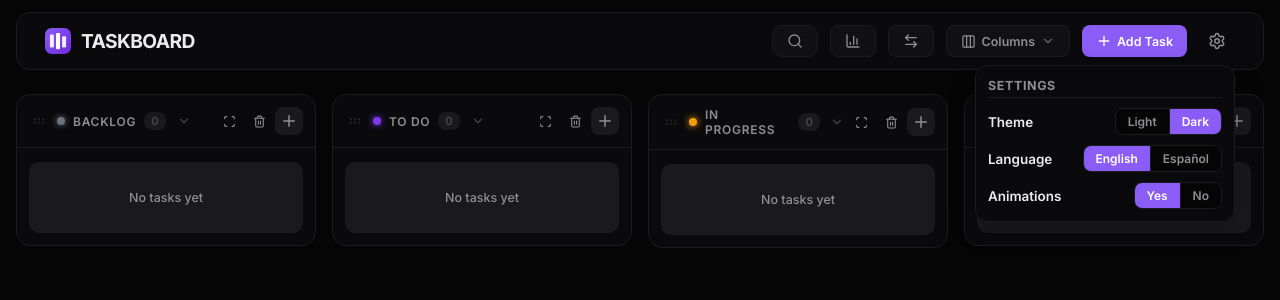
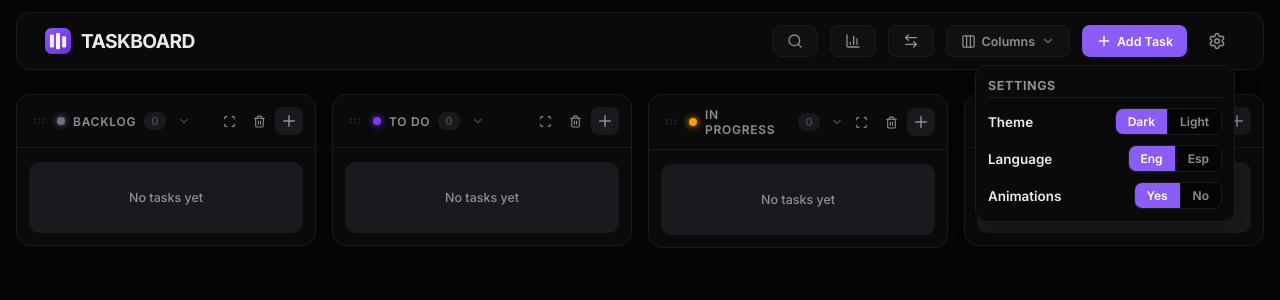
Before and after one commit to santio89/taskboard, a React (Vite) app: page / in a window 1280 px wide. Both pictures are taken after a click on the button 1217 px from the left and 41 px from the top of the page. Shown: the top 300 px of the page. Built offline with nearby package versions, Linux system fonts and the light colour scheme.

Commit message:
small fix

```diff
--- a/src/components/SettingsPopup.tsx
+++ b/src/components/SettingsPopup.tsx
@@ -19,17 +19,17 @@ export function SettingsPopup({ settings, theme, onUpdate, onThemeChange }: Sett
         <div className="settings-lang-group">
           <button
             type="button"
+            className={`settings-lang-btn ${theme === 'dark' ? 'active' : ''}`}
+            onClick={() => onThemeChange('dark')}
+          >
+            {t('settings.themeDark')}
+          </button>
+          <button
+            type="button"
             className={`settings-lang-btn ${theme === 'light' ? 'active' : ''}`}
             onClick={() => onThemeChange('light')}
           >
             {t('settings.themeLight')}
-          </button>
-          <button
-            type="button"
-            className={`settings-lang-btn ${theme === 'dark' ? 'active' : ''}`}
-            onClick={() => onThemeChange('dark')}
-          >
-            {t('settings.themeDark')}
           </button>
         </div>
       </div>
@@ -42,14 +42,14 @@ export function SettingsPopup({ settings, theme, onUpdate, onThemeChange }: Sett
             className={`settings-lang-btn ${settings.language === 'en' ? 'active' : ''}`}
             onClick={() => onUpdate({ language: 'en' as Language })}
           >
-            English
+            Eng
           </button>
           <button
             type="button"
             className={`settings-lang-btn ${settings.language === 'es' ? 'active' : ''}`}
             onClick={() => onUpdate({ language: 'es' as Language })}
           >
-            Español
+            Esp
           </button>
         </div>
       </div>
```
